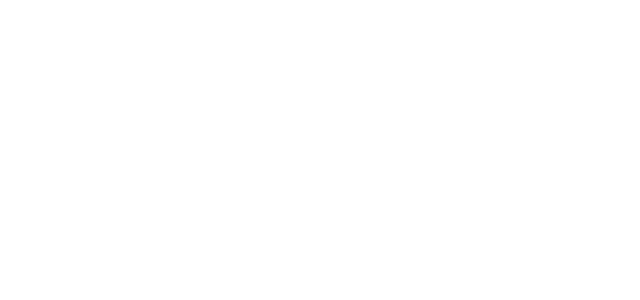
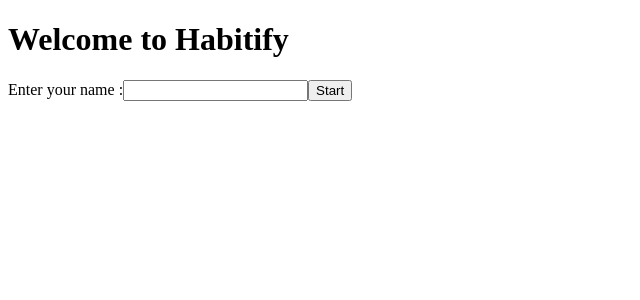
Before and after one commit to GSG-G9/habitify-YA, a React (Create React App) app: page / in a window 1280 px wide. Shown: the top 300 px of the page, without its empty margins (0-640 px from the left). Built offline with nearby package versions, Linux system fonts and the light colour scheme.

Commit message:
profile component

```diff
--- a/package.json
+++ b/package.json
@@ -6,6 +6,7 @@
     "@testing-library/jest-dom": "^5.11.8",
     "@testing-library/react": "^11.2.3",
     "@testing-library/user-event": "^12.6.0",
+    "prop-types": "^15.7.2",
     "react": "^17.0.1",
     "react-dom": "^17.0.1",
     "react-router-dom": "^5.2.0",
--- a/src/App.js
+++ b/src/App.js
@@ -1,26 +1,42 @@
 import React from 'react';
 
 import {
+  BrowserRouter as Router,
   Route,
-  BrowserRouter as Router,
   Switch,
   Redirect,
 } from 'react-router-dom';
 
+import Home from './components/Home/index';
+
 import HabitProfile from './components/HabitProfile/index';
 
-// eslint-disable-next-line react/prefer-stateless-function
 class App extends React.Component {
+  state = {
+    name: '',
+  };
+
+  handleName = (newName) => {
+    this.setState({ name: newName });
+  };
+
   render() {
+    const { name } = this.state;
     return (
-      <div className="App">
-        <Router>
+      <Router>
+        <div className="App">
+          <h1>Welcome to Habitify</h1>
           <Switch>
-            <Route exact path="/habits" render={() => <HabitProfile />} />
+            <Route exact path="/">
+              <Home handleName={this.handleName} />
+            </Route>
+            <Route exact path="/profile">
+              <HabitProfile name={name} />
+            </Route>
             <Redirect to="/" />
           </Switch>
-        </Router>
-      </div>
+        </div>
+      </Router>
     );
   }
 }
--- a/src/components/HabitProfile/index.js
+++ b/src/components/HabitProfile/index.js
@@ -1,4 +1,6 @@
 import React from 'react';
+
+import { PropTypes } from 'prop-types';
 
 import { Link } from 'react-router-dom';
 
@@ -10,11 +12,12 @@
 // eslint-disable-next-line react/prefer-stateless-function
 class HabitProfile extends React.Component {
   render() {
+    const { name } = this.props;
     return (
       <section className="habit-profile">
         <section className="habit-profile-header">
           <img src={user} alt="user" />
-          <h2> Guest Name</h2>
+          <h2>{name}</h2>
         </section>
         <Link to="/habits"> Pending </Link>
         <Link to="/habits/completed"> Completed </Link>
@@ -26,4 +29,8 @@
     );
   }
 }
+
+HabitProfile.propTypes = {
+  name: PropTypes.string.isRequired,
+};
 export default HabitProfile;
--- a/src/components/Home/index.js
+++ b/src/components/Home/index.js
@@ -0,0 +1,59 @@
+import React from 'react';
+
+import PropTypes from 'prop-types';
+
+import './style.css';
+
+class Home extends React.Component {
+  state = {
+    name: ' ',
+  };
+
+  handleChange = (event) => {
+    this.setState({ name: event.target.value });
+  };
+
+  handleSubmit = (event) => {
+    const {
+      handleName,
+      history: { push },
+    } = this.props;
+
+    const { name } = this.state;
+    event.preventDefault();
+    if (name === '') {
+      this.setState({ name: 'Guest' });
+    } else {
+      handleName(name);
+      push('/profile');
+    }
+  };
+
+  render() {
+    const { name } = this.state;
+    return (
+      <div>
+        <form onSubmit={this.handleSubmit}>
+          <label htmlFor="username">
+            Enter your name :
+            <input
+              type="text"
+              id="username"
+              value={name}
+              placeholder="username"
+              onChange={this.handleChange}
+            />
+          </label>
+          <input type="submit" value="Start" />
+        </form>
+      </div>
+    );
+  }
+}
+Home.propTypes = {
+  handleName: PropTypes.func.isRequired,
+  history: PropTypes.shape({
+    push: PropTypes.func.isRequired,
+  }).isRequired,
+};
+export default Home;
```
Also changed, not shown: .eslintrc.json, 2 other files (tests, documents, lock files or other folders).
